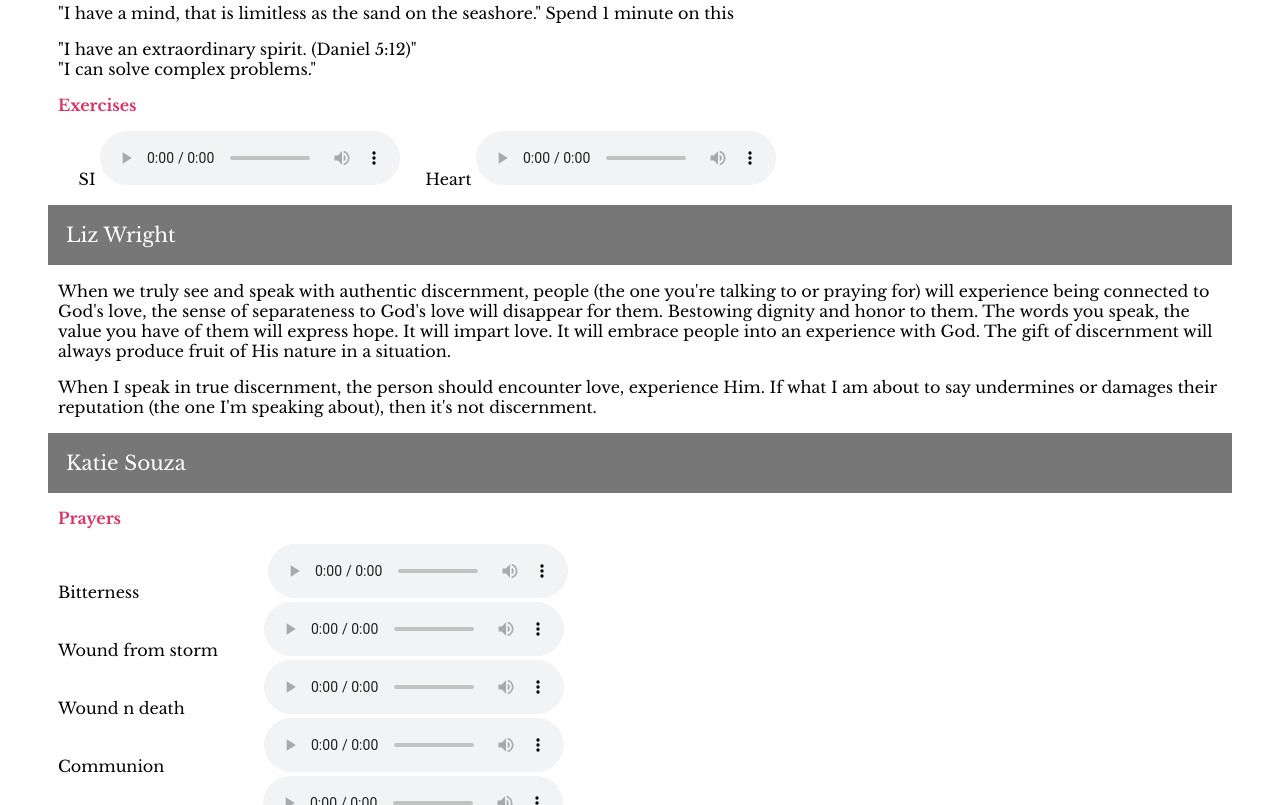
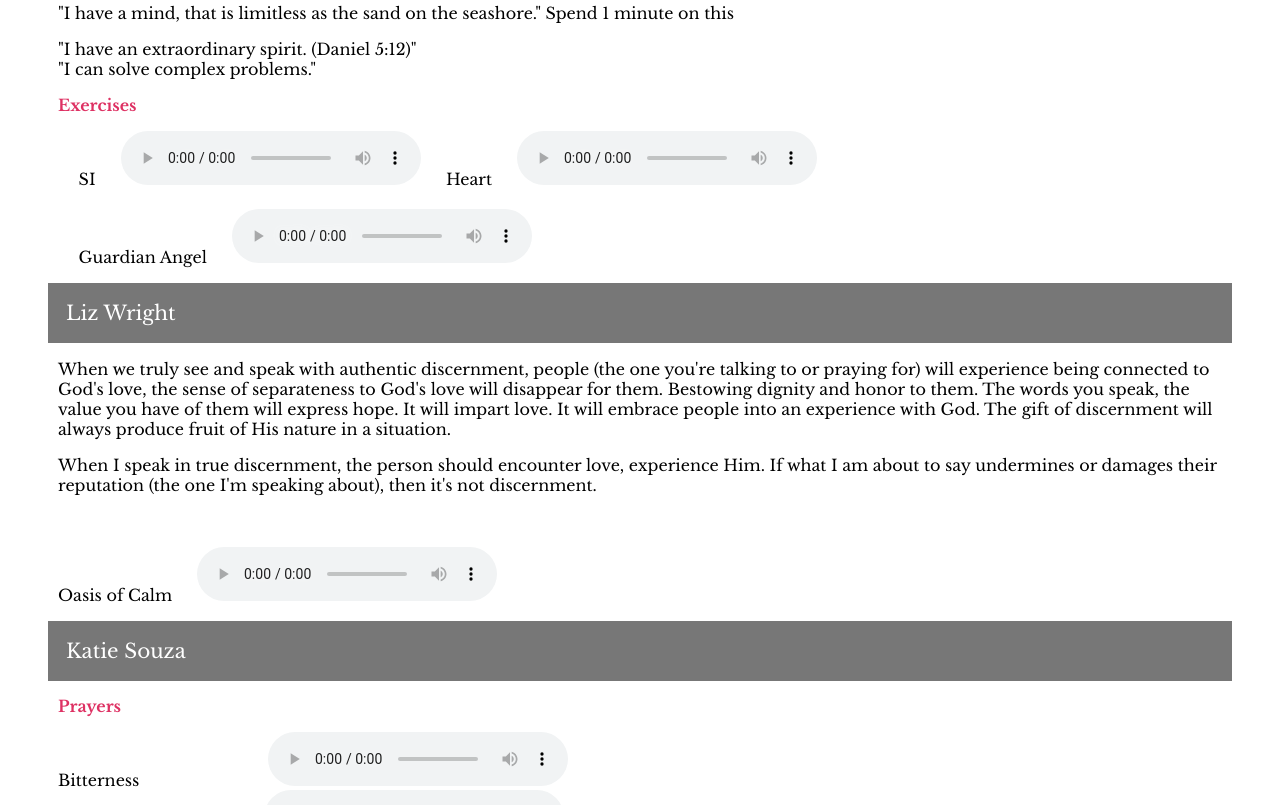
Before and after one commit to amazeen/learning, a plain HTML site: page index.html in a window 1280 px wide. Shown: the part 573-1378 px from the top of the page. Drawn offline with nearby package versions, Linux system fonts and the light colour scheme.

Commit message:
Add files via upload
Added new sound files for Justin Abraham and Liz.

```diff
--- a/index.html
+++ b/index.html
@@ -58,8 +58,11 @@
       Exercises
     </p>
     <p>
-      &emsp; SI <audio controls src="sounds/JAbraham_si.mp3"></audio>
-      &emsp; Heart <audio controls src="sounds/JAbraham_heart.mp3"></audio>
+      &emsp; SI &emsp; <audio controls src="sounds/JAbraham_si.mp3"></audio>
+      &emsp; Heart &emsp; <audio controls src="sounds/JAbraham_heart.mp3"></audio>
+      <br />
+     <br  />
+      &emsp; Guardian Angel &emsp; <audio controls src="sounds/JAbraham_GuardianAngel.mp3"></audio>
     </p>
   </div>
   <button type="button" class="collapsible">Liz Wright</button>
@@ -70,6 +73,10 @@
     </p>
     <p>
       When I speak in true discernment, the person should encounter love, experience Him. If what I am about to say undermines or damages their reputation (the one I'm speaking about), then it's not discernment.
+    </p>
+    <br />
+    <p>
+      Oasis of Calm &emsp; <audio controls src="sounds/Liz_oasis_calm.mp3"></audio>
     </p>
   </div>
   <button type="button" class="collapsible">Katie Souza</button>
```
